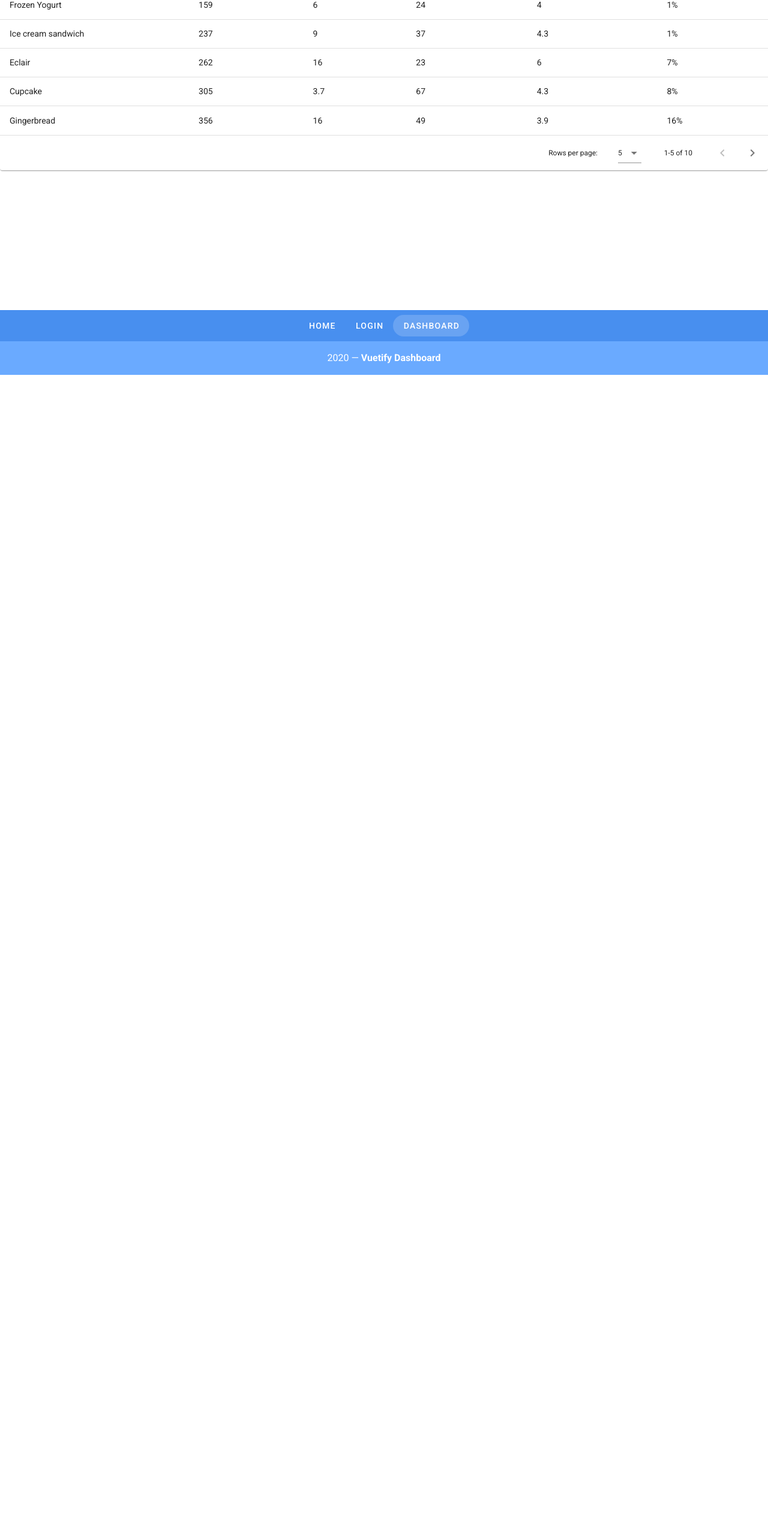
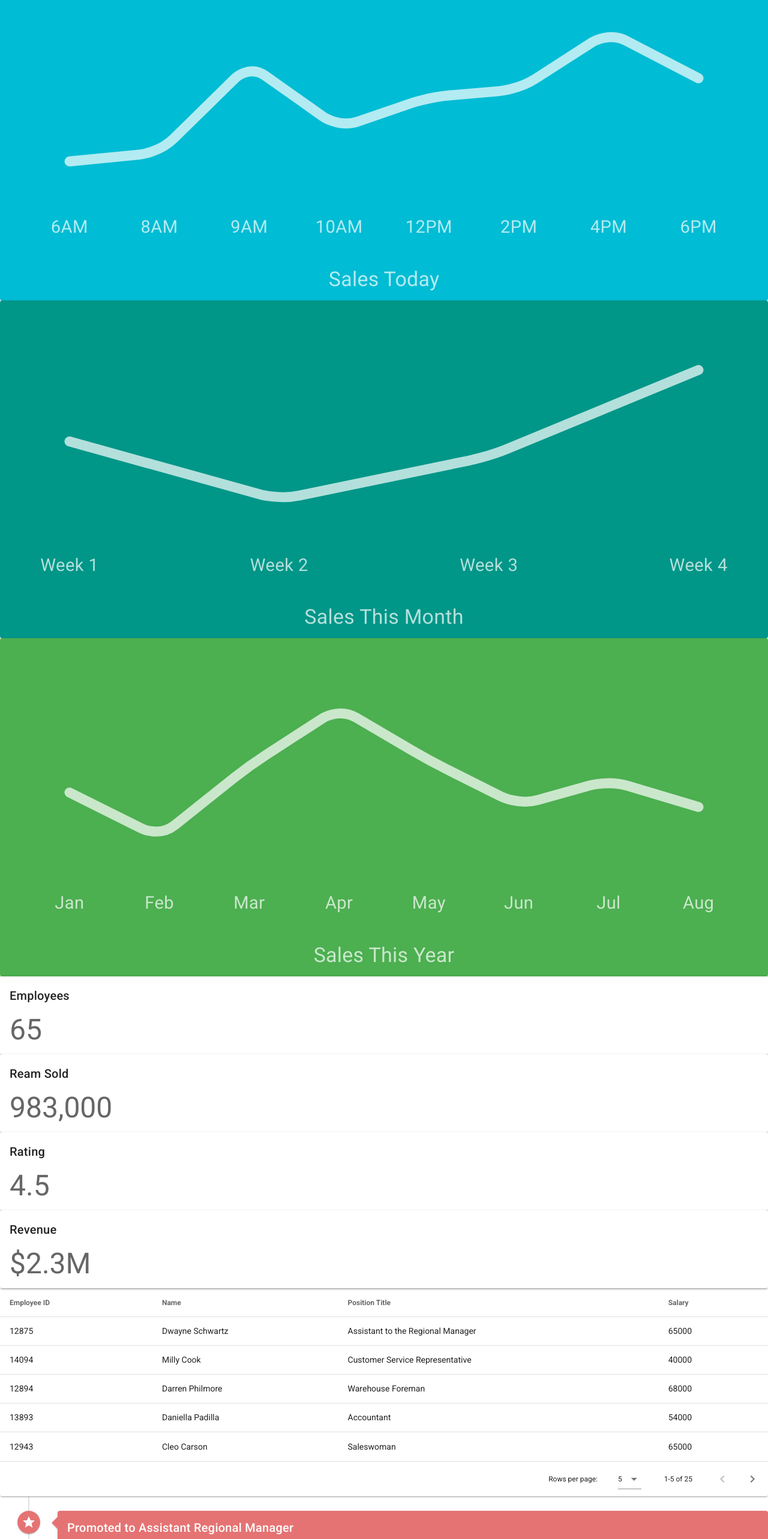
Before and after one commit to kasprzyk/Vuetify, a Vue app: page /dashboard in a window 1280 px wide. Shown: the part 175-2741 px from the top of the page at 60% size. Before the commit the page ends 800 px from the top, so only its background shows below. Built offline with nearby package versions, Linux system fonts and the light colour scheme.

Commit message:
Dashboard and data added

```diff
--- /dev/null
+++ b/src/data/employees.json
@@ -0,0 +1,152 @@
+[
+  {
+    "id": 12875,
+    "name": "Dwayne Schwartz",
+    "title": "Assistant to the Regional Manager",
+    "salary": 65000
+  },
+  {
+    "id": 14094,
+    "name": "Milly Cook",
+    "title": "Customer Service Representative",
+    "salary": 40000
+  },
+  {
+    "id": 12894,
+    "name": "Darren Philmore",
+    "title": "Warehouse Foreman",
+    "salary": 68000
+  },
+  {
+    "id": 13893,
+    "name": "Daniella Padilla",
+    "title": "Accountant",
+    "salary": 54000
+  },
+  {
+    "id": 12943,
+    "name": "Cleo Carson",
+    "title": "Saleswoman",
+    "salary": 65000
+  },
+  {
+    "id": 19523,
+    "name": "Evangeline Blake",
+    "title": "Saleswoman",
+    "salary": 65000
+  },
+  {
+    "id": 18349,
+    "name": "Tory Henderson",
+    "title": "Human Resources Representative",
+    "salary": 60000
+  },
+  {
+    "id": 11853,
+    "name": "Max Scarn",
+    "title": "Regional Manager",
+    "salary": 70000
+  },
+  {
+    "id": 14821,
+    "name": "Daniella Padilla",
+    "title": "Secretary",
+    "salary": 45000
+  },
+  {
+    "id": 15834,
+    "name": "Felix Mendez",
+    "title": "Salesman",
+    "salary": 65000
+  },
+  {
+    "id": 84363,
+    "name": "Kurt Peck",
+    "title": "Salesman",
+    "salary": 65000
+  },
+  {
+    "id": 83724,
+    "name": "Hayley Santos",
+    "title": "Accountant",
+    "salary": 54000
+  },
+  {
+    "id": 38542,
+    "name": "Hannah Lamb",
+    "title": "Saleswoman",
+    "salary": 65000
+  },
+  {
+    "id": 84624,
+    "name": "Melanie Jensen",
+    "title": "Saleswoman",
+    "salary": 65000
+  },
+  {
+    "id": 96825,
+    "name": "Tianna Dorsey",
+    "title": "Intern",
+    "salary": 30000
+  },
+  {
+    "id": 48235,
+    "name": "Stan Zuniga",
+    "title": "Salesman",
+    "salary": 65000
+  },
+  {
+    "id": 27937,
+    "name": "Robert Lambert",
+    "title": "Accountant",
+    "salary": 54000
+  },
+  {
+    "id": 43820,
+    "name": "Saskia Hubbard",
+    "title": "Saleswoman",
+    "salary": 65000
+  },
+  {
+    "id": 10053,
+    "name": "Katy Harrington",
+    "title": "Saleswoman",
+    "salary": 65000
+  },
+  {
+    "id": 43289,
+    "name": "Lottie Noble",
+    "title": "Intern",
+    "salary": 30000
+  },
+  {
+    "id": 12476,
+    "name": "Khadijah Clayton",
+    "title": "Salesman",
+    "salary": 65000
+  },
+  {
+    "id": 75313,
+    "name": "Bailey Norton",
+    "title": "Accountant",
+    "salary": 54000
+  },
+  {
+    "id": 86321,
+    "name": "Aliyah McKinney",
+    "title": "Saleswoman",
+    "salary": 65000
+  },
+  {
+    "id": 12363,
+    "name": "Caroline Mayer",
+    "title": "Saleswoman",
+    "salary": 65000
+  },
+  {
+    "id": 87542,
+    "name": "Ryan Johnson",
+    "title": "Intern",
+    "salary": 30000
+  }
+]
--- /dev/null
+++ b/src/data/sales.json
@@ -0,0 +1,20 @@
+[
+  {
+    "title": "Sales Today",
+    "sales": [423, 446, 675, 510, 590, 610, 760, 639],
+    "color": "cyan",
+    "labels": ["6AM", "8AM", "9AM", "10AM", "12PM", "2PM", "4PM", "6PM"]
+  },
+  {
+    "title": "Sales This Month",
+    "sales": [325, 123, 273, 573],
+    "color": "teal",
+    "labels": ["Week 1", "Week 2", "Week 3", "Week 4"]
+  },
+  {
+    "title": "Sales This Year",
+    "sales": [746, 415, 943, 1372, 983, 651, 837, 639],
+    "color": "green",
+    "labels": ["Jan", "Feb", "Mar", "Apr", "May", "Jun", "Jul", "Aug"]
+  }
+]
--- /dev/null
+++ b/src/data/statistics.json
@@ -0,0 +1,18 @@
+[
+  {
+    "title": "Employees",
+    "value": "65"
+  },
+  {
+    "title": "Ream Sold",
+    "value": "983,000"
+  },
+  {
+    "title": "Rating",
+    "value": "4.5"
+  },
+  {
+    "title": "Revenue",
+    "value": "$2.3M"
+  }
+]
--- /dev/null
+++ b/src/data/timeline.json
@@ -0,0 +1,26 @@
+[
+  {
+    "color": "red lighten-2",
+    "icon": "mdi-star",
+    "title": "Promoted to Assistant Regional Manager",
+    "text": "Congratulations to Dwayne on your promotion! Sensei is proud!"
+  },
+  {
+    "color": "purple darken-1",
+    "icon": "mdi-ring",
+    "title": "PB & J Finally Together!",
+    "text": "Max Scarn here with a personal congratulations to the happy couple!"
+  },
+  {
+    "color": "green lighten-1",
+    "icon": "mdi-balloon",
+    "title": "Welcome Back to the Temp!",
+    "text": "Sorry about what happened at corporate, but I am glad you are back! - Max"
+  },
+  {
+    "color": "indigo",
+    "icon": "mdi-gift",
+    "title": "Reminder: Secret Santa Rules",
+    "text": "The maximum spending amount is $20. No iPods allowed."
+  }
+]
--- a/src/views/Dashboard.vue
+++ b/src/views/Dashboard.vue
@@ -1,15 +1,22 @@
 <template>
   <div>
     <h1>Dashboard</h1>
-    <v-data-table
-      :headers="headers"
-      :items="desserts"
-      :items-per-page="5"
-      class="elevation-1"
-      @click:row="selectRow"
-    ></v-data-table>
+
+    <SalesGraph v-for="sale in sales" :key="`${sale.title}`" :sale="sale" />
+
+    <StatisticCard
+      v-for="statistic in statistics"
+      :key="`${statistic.title}`"
+      :statistic="statistic"
+    />
+
+    <EmployeesTable :employees="employees" @select-employee="setEmployee" />
+
+    <EventTimeline :timeline="timeline" />
+
     <v-snackbar v-model="snackbar">
-      You have selected {{ currentItem }}
+      You have selected {{ selectedEmployee.name }},
+      {{ selectedEmployee.title }}
       <v-btn color="pink" text @click="snackbar = false">
         Close
       </v-btn>
@@ -18,116 +25,41 @@
 </template>
 
 <script>
+import EmployeesTable from '../components/EmployeesTable';
+import EventTimeline from '../components/EventTimeline';
+import SalesGraph from '../components/SalesGraph';
+import StatisticCard from '../components/StatisticCard';
+import employeesData from '../data/employees.json';
+import timelineData from '../data/timeline.json';
+import salesData from '../data/sales.json';
+import statisticsData from '../data/statistics.json';
 export default {
   name: 'DashboardPage',
+  components: {
+    EmployeesTable,
+    EventTimeline,
+    SalesGraph,
+    StatisticCard,
+  },
   data() {
     return {
-      currentItem: '',
+      employees: employeesData,
+      sales: salesData,
+      selectedEmployee: {
+        name: '',
+        title: '',
+      },
       snackbar: false,
-      headers: [
-        {
-          text: 'Dessert (100g serving)',
-          align: 'left',
-          sortable: false,
-          value: 'name',
-        },
-        { text: 'Calories', value: 'calories' },
-        { text: 'Fat (g)', value: 'fat' },
-        { text: 'Carbs (g)', value: 'carbs' },
-        { text: 'Protein (g)', value: 'protein' },
-        { text: 'Iron (%)', value: 'iron' },
-      ],
-      desserts: [
-        {
-          name: 'Frozen Yogurt',
-          calories: 159,
-          fat: 6.0,
-          carbs: 24,
-          protein: 4.0,
-          iron: '1%',
-        },
-        {
-          name: 'Ice cream sandwich',
-          calories: 237,
-          fat: 9.0,
-          carbs: 37,
-          protein: 4.3,
-          iron: '1%',
-        },
-        {
-          name: 'Eclair',
-          calories: 262,
-          fat: 16.0,
-          carbs: 23,
-          protein: 6.0,
-          iron: '7%',
-        },
-        {
-          name: 'Cupcake',
-          calories: 305,
-          fat: 3.7,
-          carbs: 67,
-          protein: 4.3,
-          iron: '8%',
-        },
-        {
-          name: 'Gingerbread',
-          calories: 356,
-          fat: 16.0,
-          carbs: 49,
-          protein: 3.9,
-          iron: '16%',
-        },
-        {
-          name: 'Jelly bean',
-          calories: 375,
-          fat: 0.0,
-          carbs: 94,
-          protein: 0.0,
-          iron: '0%',
-        },
-        {
-          name: 'Lollipop',
-          calories: 392,
-          fat: 0.2,
-          carbs: 98,
-          protein: 0,
-          iron: '2%',
-        },
-        {
-          name: 'Honeycomb',
-          calories: 408,
-          fat: 3.2,
-          carbs: 87,
-          protein: 6.5,
-          iron: '45%',
-        },
-        {
-          name: 'Donut',
-          calories: 452,
-          fat: 25.0,
-          carbs: 51,
-          protein: 4.9,
-          iron: '22%',
-        },
-        {
-          name: 'KitKat',
-          calories: 518,
-          fat: 26.0,
-          carbs: 65,
-          protein: 7,
-          iron: '6%',
-        },
-      ],
+      statistics: statisticsData,
+      timeline: timelineData,
     };
   },
   methods: {
-    selectRow(event) {
+    setEmployee(event) {
       this.snackbar = true;
-      this.currentItem = event.name;
+      this.selectedEmployee.name = event.name;
+      this.selectedEmployee.title = event.title;
     },
   },
 };
 </script>
-
-<style></style>
```
